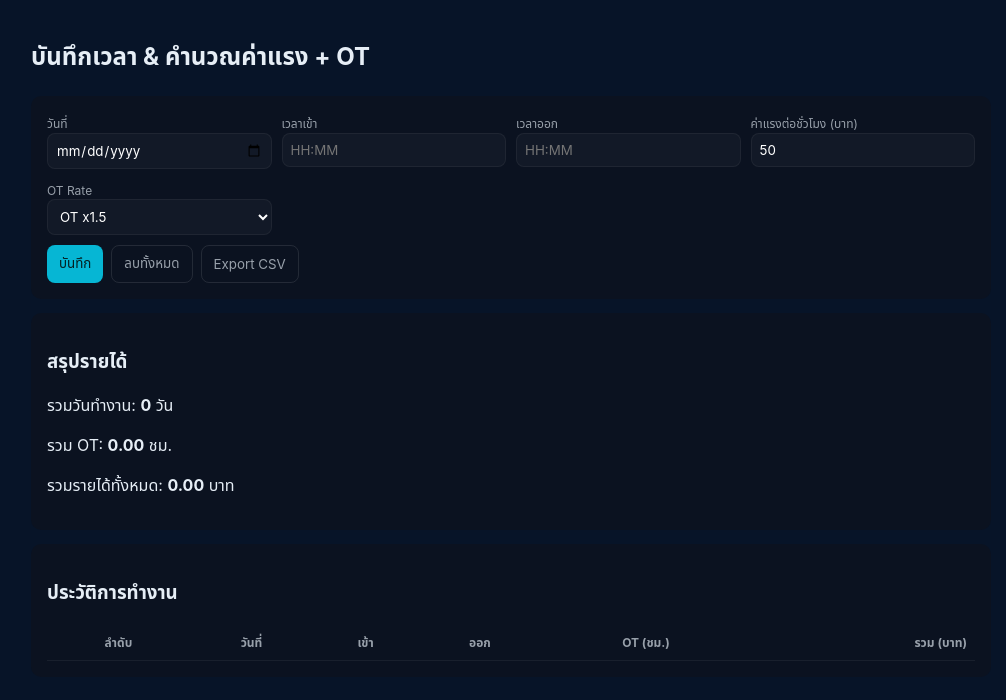
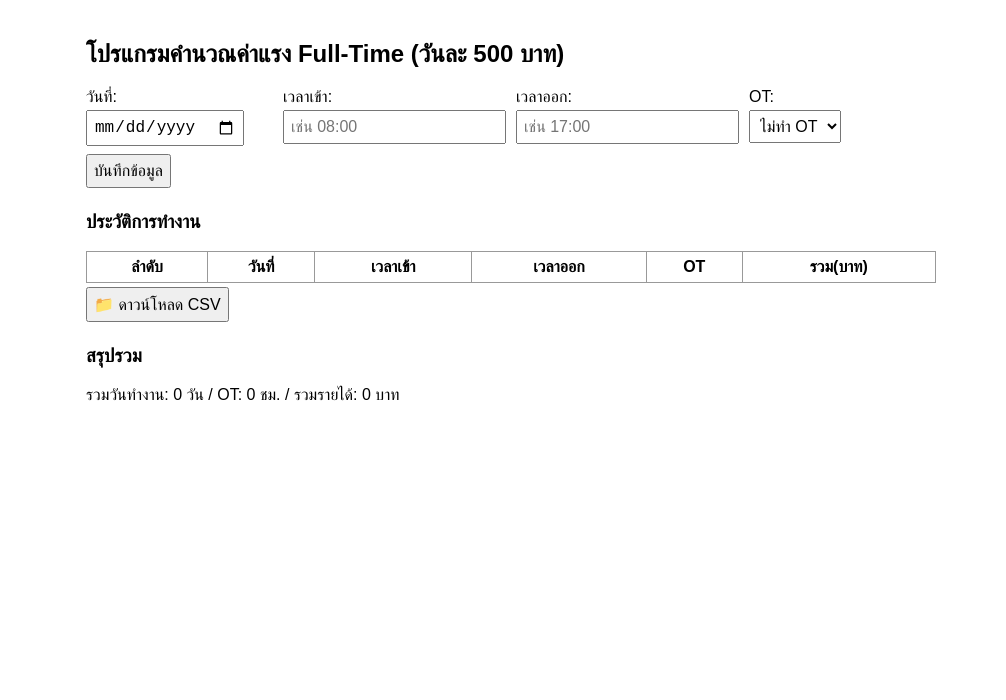
Before and after one commit to prachyaexe-cyber/parttime, a plain HTML site: page คำนวณ.html in a window 1280 px wide. Shown: the whole page, without its empty margins (129-1135 px from the left). Drawn offline with Linux system fonts and the light colour scheme.

Commit message:
Update คำนวณ.html

```diff
--- a/คำนวณ.html
+++ b/คำนวณ.html
@@ -1,183 +1,132 @@
-<!doctype html>
+<!DOCTYPE html>
 <html lang="th">
 <head>
-<meta charset="utf-8" />
-<meta name="viewport" content="width=device-width,initial-scale=1" />
-<title>บันทึกเวลาและคำนวณค่าแรง + OT</title>
-
+<meta charset="UTF-8">
+<title>ระบบคำนวณค่าแรง Full-Time</title>
 <style>
-:root{--bg:#0f1724;--card:#0b1220;--accent:#06b6d4;--muted:#98a0aa;--glass:rgba(255,255,255,0.03)}
-*{box-sizing:border-box;font-family:Inter,system-ui,Segoe UI,Roboto,'Noto Sans Thai',sans-serif}
-body{margin:0;background:#071428;color:#e6eef6;padding:20px}
-.container{max-width:960px;margin:0 auto}
-.card{background:var(--card);padding:16px;border-radius:10px;margin-bottom:14px}
-.grid{display:grid;grid-template-columns:repeat(4,1fr);gap:10px}
-label{font-size:12px;color:var(--muted)}
-input,select{width:100%;padding:8px;border-radius:8px;border:1px solid rgba(255,255,255,0.05);background:var(--glass);color:#fff}
-button{padding:8px 12px;border-radius:8px;border:0;cursor:pointer;background:var(--accent);color:#042022}
-button.ghost{background:transparent;border:1px solid rgba(255,255,255,0.1);color:var(--muted)}
-table{width:100%;border-collapse:collapse;margin-top:10px}
-th,td{padding:8px;border-bottom:1px solid rgba(255,255,255,0.06);font-size:13px}
-th{color:var(--muted);font-size:12px}
-.right{text-align:right}
-@media(max-width:720px){.grid{grid-template-columns:repeat(2,1fr)}}
+    body { font-family: sans-serif; max-width: 850px; margin: auto; padding: 20px; }
+    input, select, button { padding: 6px; margin: 4px 0; font-size: 16px; }
+    table { width: 100%; border-collapse: collapse; margin-top: 15px; }
+    th, td { border: 1px solid #999; padding: 6px; text-align: center; }
+    .row { display: flex; gap: 10px; }
+    .col { flex: 1; }
 </style>
 </head>
+<body>
 
-<body>
-<div class="container">
+<h2>โปรแกรมคำนวณค่าแรง Full-Time (วันละ 500 บาท)</h2>
 
-<h2>บันทึกเวลา & คำนวณค่าแรง + OT</h2>
-
-<div class="card">
-  <div class="grid">
-    <div>
-      <label>วันที่</label>
-      <input type="date" id="date">
+<div class="row">
+    <div class="col">
+        วันที่:<br>
+        <input type="date" id="workDate">
     </div>
-    <div>
-      <label>เวลาเข้า</label>
-      <input type="text" id="start" placeholder="HH:MM" maxlength="5">
+    <div class="col">
+        เวลาเข้า:<br>
+        <input type="text" id="startTime" placeholder="เช่น 08:00" maxlength="5">
     </div>
-    <div>
-      <label>เวลาออก</label>
-      <input type="text" id="end" placeholder="HH:MM" maxlength="5">
+    <div class="col">
+        เวลาออก:<br>
+        <input type="text" id="endTime" placeholder="เช่น 17:00" maxlength="5">
     </div>
-    <div>
-      <label>ค่าแรงต่อชั่วโมง (บาท)</label>
-      <input type="number" id="wage" value="50">
-    </div>
-    <div>
-      <label>OT Rate</label>
+    <div class="col">
+        OT:<br>
         <select id="otRate">
-        <option value="1.5">OT x1.5</option>
-        <option value="2.0">OT x2.0</option>
-        <option value="2.5">OT x2.5</option>
+            <option value="0">ไม่ทำ OT</option>
+            <option value="1.5">1.5</option>
+            <option value="2.0">2.0</option>
+            <option value="2.25">2.25</option>
         </select>
     </div>
 </div>
 
-  <div style="margin-top:10px;display:flex;gap:8px">
-    <button id="addBtn">บันทึก</button>
-    <button id="clearBtn" class="ghost">ลบทั้งหมด</button>
-    <button id="exportBtn" class="ghost">Export CSV</button>
-  </div>
-</div>
+<button onclick="saveRecord()">บันทึกข้อมูล</button>
 
-<div class="card">
-<h3>สรุปรายได้</h3>
-<p>รวมวันทำงาน: <b id="sumDays">0</b> วัน</p>
-<p>รวม OT: <b id="sumOT">0</b> ชม.</p>
-<p>รวมรายได้ทั้งหมด: <b id="sumTotal">0</b> บาท</p>
-</div>
-
-<div class="card">
 <h3>ประวัติการทำงาน</h3>
-<table>
+<table id="recordTable">
     <thead>
         <tr>
             <th>ลำดับ</th>
             <th>วันที่</th>
-<th>เข้า</th>
-<th>ออก</th>
-<th>OT (ชม.)</th>
-<th class="right">รวม (บาท)</th>
+            <th>เวลาเข้า</th>
+            <th>เวลาออก</th>
+            <th>OT</th>
+            <th>รวม(บาท)</th>
         </tr>
     </thead>
-<tbody id="logTable"></tbody>
+    <tbody></tbody>
 </table>
-</div>
 
-</div>
+<button onclick="exportCSV()">📁 ดาวน์โหลด CSV</button>
+
+<h3>สรุปรวม</h3>
+<p id="summary">รวมวันทำงาน: 0 วัน / OT: 0 ชม. / รวมรายได้: 0 บาท</p>
 
 <script>
-const key="workLogs_v2";
-let logs = JSON.parse(localStorage.getItem(key) || "[]");
+let records = [];
 
-function save(){ localStorage.setItem(key, JSON.stringify(logs)); }
+document.querySelectorAll("#startTime, #endTime").forEach(input => {
+    input.addEventListener("input", (e) => {
+        let v = e.target.value.replace(/[^0-9]/g, "");
+        if (v.length >= 3) v = v.slice(0,2) + ":" + v.slice(2,4);
+        e.target.value = v;
+    });
+});
 
-function autoTime(input){
-  input.addEventListener("input",()=>{
-    let v=input.value.replace(/[^0-9]/g,"");
-    if(v.length>=3) input.value=v.substring(0,2)+":"+v.substring(2,4);
-    else input.value=v;
-  });
-}
-autoTime(document.getElementById("start"));
-autoTime(document.getElementById("end"));
+function saveRecord() {
+    const date = document.getElementById("workDate").value;
+    const start = document.getElementById("startTime").value;
+    const end = document.getElementById("endTime").value;
+    const ot = parseFloat(document.getElementById("otRate").value);
 
-function toMinutes(t){
-  let [h,m]=t.split(":").map(Number);
-  return h*60+m;
+    if(!date || !start || !end){
+        alert("กรุณากรอกวันที่ และเวลาเข้า-ออกให้ครบ");
+        return;
     }
 
-function render(){
-  const tb=document.getElementById("logTable");
-  tb.innerHTML="";
+    const sum = 500 + (ot > 0 ? (ot * 50) : 0); // OT: ชม.ละ 50 บาท
 
-  let sumOT=0, sumTotal=0;
-  let days=new Set();
+    records.push({ date, start, end, ot, sum });
+    renderTable();
+}
 
-  logs.forEach((l,i)=>{
-    days.add(l.date);
-    sumOT+=l.ot;
-    sumTotal+=l.total;
+function renderTable() {
+    const tbody = document.querySelector("#recordTable tbody");
+    tbody.innerHTML = "";
+    let total = 0, otTotal = 0;
 
-    tb.innerHTML += `<tr>
+    records.forEach((r, i) => {
+        total += r.sum;
+        otTotal += r.ot > 0 ? r.ot : 0;
+
+        tbody.innerHTML += `
+        <tr>
             <td>${i+1}</td>
-      <td>${l.date}</td>
-      <td>${l.start}</td>
-      <td>${l.end}</td>
-      <td>${l.ot.toFixed(2)}</td>
-      <td class="right">${l.total.toFixed(2)}</td>
+            <td>${r.date}</td>
+            <td>${r.start}</td>
+            <td>${r.end}</td>
+            <td>${r.ot == 0 ? "-" : r.ot}</td>
+            <td>${r.sum}</td>
         </tr>`;
     });
 
-  document.getElementById("sumDays").textContent = days.size;
-  document.getElementById("sumOT").textContent = sumOT.toFixed(2);
-  document.getElementById("sumTotal").textContent = sumTotal.toFixed(2);
+    document.getElementById("summary").innerText =
+        `รวมวันทำงาน: ${records.length} วัน / OT: ${otTotal.toFixed(2)} ชม. / รวมรายได้: ${total} บาท`;
 }
 
-document.getElementById("addBtn").onclick = ()=>{
-  let date=date.value, start=start.value, end=end.value;
-  let wage=parseFloat(wage.value)||0;
-  let otRate=parseFloat(otRate.value)||1.5;
-  if(!date||!start||!end) return alert("กรอกข้อมูลไม่ครบ");
+function exportCSV() {
+    let csv = "ลำดับ,วันที่,เวลาเข้า,เวลาออก,OT,รวม\n";
+    records.forEach((r,i)=>{
+        csv += `${i+1},${r.date},${r.start},${r.end},${r.ot},${r.sum}\n`;
+    });
 
-  let mins = toMinutes(end)-toMinutes(start);
-  if(mins <= 0) return alert("เวลาไม่ถูกต้อง");
-
-  let hours = mins/60;
-  let normal = Math.min(hours,8);
-  let ot = Math.max(hours-8,0);
-
-  let total = (normal*wage) + (ot*wage*otRate);
-
-  logs.push({date,start,end,ot,total});
-  save();
-  render();
-};
-
-document.getElementById("clearBtn").onclick=()=>{
-  if(confirm("ลบข้อมูลทั้งหมด?")){
-    logs=[];
-    save(); render();
+    const blob = new Blob([csv], {type: "text/csv;charset=utf-8;"});
+    const url = URL.createObjectURL(blob);
+    const a = document.createElement("a");
+    a.href = url;
+    a.download = "work_record.csv";
+    a.click();
 }
-};
-
-document.getElementById("exportBtn").onclick=()=>{
-  if(!logs.length) return alert("ไม่มีข้อมูล");
-  let csv = "index,date,start,end,ot,total\n" + logs.map((l,i)=>
-    `${i+1},${l.date},${l.start},${l.end},${l.ot},${l.total}`
-  ).join("\n");
-
-  let a=document.createElement("a");
-  a.href=URL.createObjectURL(new Blob([csv],{type:"text/csv"}));
-  a.download="worklog.csv";
-  a.click();
-};
-
-render();
 </script>
 
 </body>
```
Lines whose indentation alone changed are shown as unchanged.
